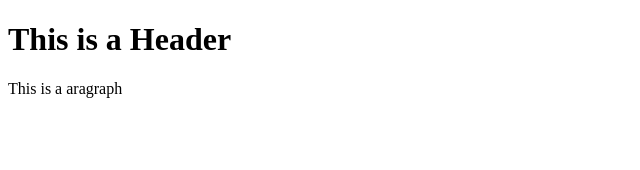
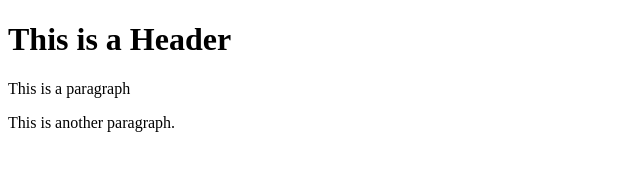
Before and after one commit to docslinger/git-test, a plain HTML site: page index.html in a window 1280 px wide. Shown: the whole page, without its empty margins (0-640 px from the left). Drawn offline with Linux system fonts and the light colour scheme.

Commit message:
Third commit

```diff
--- a/index.html
+++ b/index.html
@@ -2,6 +2,7 @@
 <html>
    <body>
       <h1>This is a Header</h1>
-      <p>This is a aragraph</p>
+      <p>This is a paragraph</p>
+      <p>This is another paragraph.</p>
    </body>
 </html>
```
